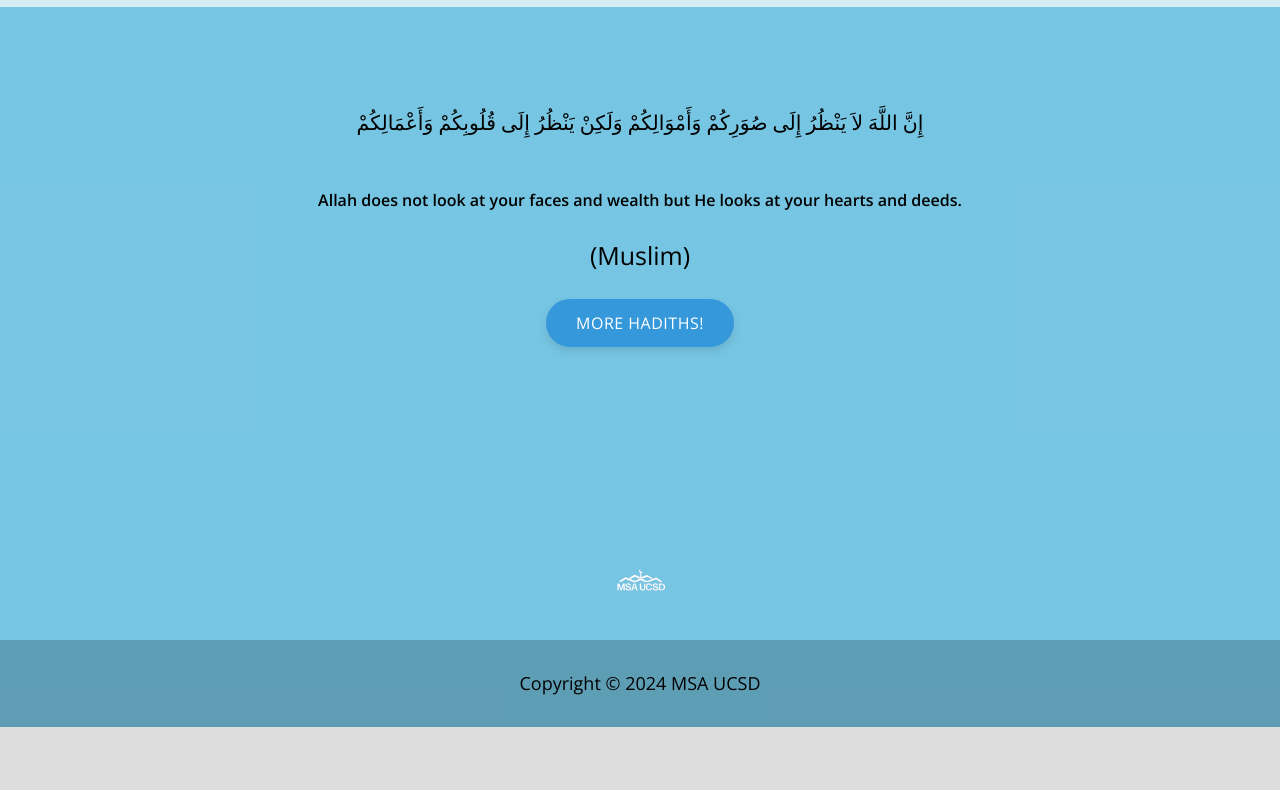
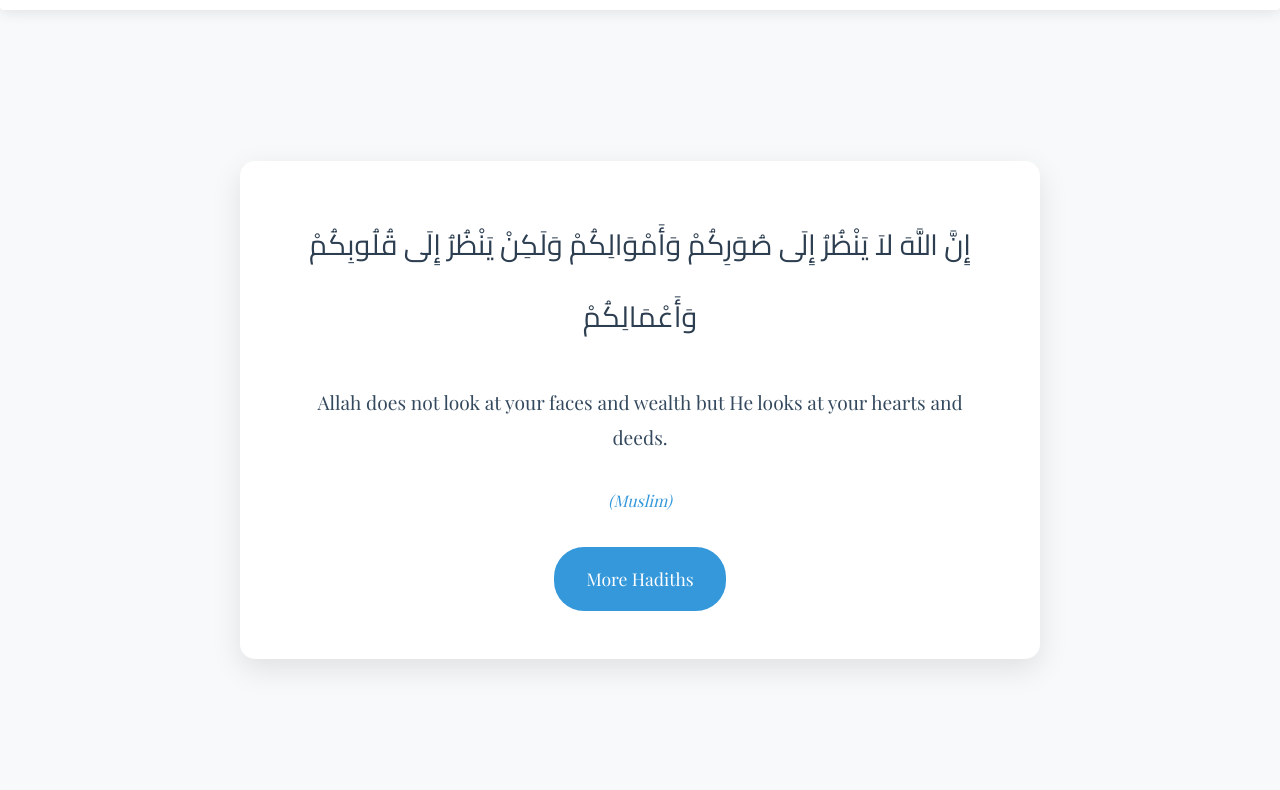
Before and after one commit to MSA-UCSD/hadithFinder, a plain HTML site: page files/3.html in a window 1280 px wide. Shown: the part 73-863 px from the top of the page. Before the commit the page ends 800 px from the top, so only its background shows below. Drawn offline with nearby package versions, Linux system fonts and the light colour scheme.

Commit message:
Update 3.html

```diff
--- a/files/3.html
+++ b/files/3.html
@@ -5,261 +5,226 @@
     <meta http-equiv="X-UA-Compatible" content="IE=edge" />
     <meta name="viewport" content="width=device-width, initial-scale=1" />
 
-    <title>HadithFindr- Intentions</title>
+    <title>HadithFindr - Intentions</title>
+
     <!-- load stylesheets -->
-    <link
-      rel="stylesheet"
-      href="https://fonts.googleapis.com/css?family=Open+Sans:300,400,600"
-    />
-    <!-- Google web font "Open Sans" -->
-    <link rel="stylesheet" href="Font-Awesome-4.7/css/font-awesome.min.css" />
-    <!-- Font Awesome -->
+    <link rel="stylesheet" href="https://fonts.googleapis.com/css2?family=Playfair+Display:wght@400;700&family=Cairo:wght@300;400;600&display=swap" />
+    <link rel="stylesheet" href="https://cdnjs.cloudflare.com/ajax/libs/font-awesome/6.4.0/css/all.min.css" />
     <link rel="stylesheet" href="css/bootstrap.min.css" />
-    <!-- Bootstrap style -->
-    <link rel="stylesheet" href="css/hero-slider-style.css" />
-    <!-- Hero slider style (https://codyhouse.co/gem/hero-slider/) -->
-    <link rel="stylesheet" href="css/magnific-popup.css" />
-    <!-- Magnific popup style (http://dimsemenov.com/plugins/magnific-popup/) -->
-    <link rel="stylesheet" href="css/templatemo-style.css" />
-    <link
-      rel="stylesheet"
-      href="https://cdnjs.cloudflare.com/ajax/libs/font-awesome/4.7.0/css/font-awesome.min.css"
-    />
-    <link rel="preconnect" href="https://fonts.googleapis.com" />
-    <link rel="preconnect" href="https://fonts.gstatic.com" crossorigin />
-    <link
-      href="https://fonts.googleapis.com/css2?family=Cairo:wght@300&family=Playfair+Display&display=swap"
-      rel="stylesheet"
-    />
+    <link rel="icon" type="image/x-icon" href="img/png.png" />
     <meta name="google" content="notranslate" />
-    <link
-      rel="icon"
-      type="image/x-icon"
-      style="object-fit: cover"
-      href="img/png.png"
-    />
 
-    <script src="js/jquery-1.11.3.min.js"></script>
-    <script>
-      var tm_gray_site = false;
+    <style>
+      :root {
+        --primary-color: #2c3e50;
+        --secondary-color: #34495e;
+        --accent-color: #3498db;
+        --text-color: #2c3e50;
+        --background-color: #f8f9fa;
+      }
 
-      if (tm_gray_site) {
-        $("html").addClass("gray");
-      } else {
-        $("html").removeClass("gray");
+      body {
+        font-family: 'Playfair Display', serif;
+        background-color: var(--background-color);
+        color: var(--text-color);
+        line-height: 1.8;
       }
-    </script>
+
+      .main-container {
+        min-height: 100vh;
+        display: flex;
+        flex-direction: column;
+        justify-content: center;
+        padding: 2rem;
+        max-width: 1200px;
+        margin: 0 auto;
+      }
+
+      .hadith-card {
+        background: white;
+        border-radius: 15px;
+        padding: 3rem;
+        box-shadow: 0 10px 30px rgba(0, 0, 0, 0.1);
+        transition: transform 0.3s ease;
+        margin: 2rem auto;
+        max-width: 800px;
+      }
+
+      .hadith-card:hover {
+        transform: translateY(-5px);
+      }
+
+      .arabic-text {
+        font-family: 'Cairo', sans-serif;
+        font-size: 1.8rem;
+        line-height: 2.5;
+        color: var(--primary-color);
+        margin-bottom: 2rem;
+        text-align: center;
+      }
+
+      .translation-text {
+        font-size: 1.2rem;
+        color: var(--secondary-color);
+        margin: 2rem 0;
+        text-align: center;
+        font-weight: 500;
+      }
+
+      .source-text {
+        font-style: italic;
+        color: var(--accent-color);
+        text-align: center;
+        margin-top: 1.5rem;
+      }
+
+      .action-button {
+        background: var(--accent-color);
+        color: white;
+        border: none;
+        padding: 1rem 2rem;
+        border-radius: 30px;
+        font-size: 1.1rem;
+        cursor: pointer;
+        transition: all 0.3s ease;
+        text-decoration: none;
+        display: inline-block;
+        margin-top: 2rem;
+      }
+
+      .action-button:hover {
+        background: var(--primary-color);
+        transform: translateY(-2px);
+        box-shadow: 0 5px 15px rgba(0, 0, 0, 0.2);
+      }
+
+      .navbar {
+        background: white;
+        box-shadow: 0 2px 15px rgba(0, 0, 0, 0.1);
+        padding: 1rem 2rem;
+      }
+
+      .navbar-brand {
+        font-size: 1.5rem;
+        color: var(--primary-color);
+        text-decoration: none;
+      }
+
+      footer {
+        text-align: center;
+        padding: 2rem;
+        margin-top: auto;
+      }
+
+      .footer-logo {
+        width: 60px;
+        margin-bottom: 1rem;
+        transition: transform 0.3s ease;
+      }
+
+      .footer-logo:hover {
+        transform: scale(1.1);
+      }
+
+      @media (max-width: 768px) {
+        .hadith-card {
+          padding: 2rem;
+          margin: 1rem;
+        }
+
+        .arabic-text {
+          font-size: 1.5rem;
+        }
+
+        .translation-text {
+          font-size: 1.1rem;
+        }
+      }
+
+      /* Loading animation */
+      #loader-wrapper {
+        position: fixed;
+        top: 0;
+        left: 0;
+        width: 100%;
+        height: 100%;
+        z-index: 1000;
+        background: var(--background-color);
+        display: flex;
+        justify-content: center;
+        align-items: center;
+      }
+
+      #loader {
+        border: 3px solid #f3f3f3;
+        border-radius: 50%;
+        border-top: 3px solid var(--accent-color);
+        width: 50px;
+        height: 50px;
+        animation: spin 1s linear infinite;
+      }
+
+      @keyframes spin {
+        0% { transform: rotate(0deg); }
+        100% { transform: rotate(360deg); }
+      }
+
+      .loaded #loader-wrapper {
+        visibility: hidden;
+        opacity: 0;
+        transition: all 0.3s ease-out;
+      }
+    </style>
   </head>
 
   <body>
-    <!-- Content -->
-    <div class="cd-hero">
-      <!-- Navigation -->
-      <div class="cd-slider-nav">
     <nav class="navbar">
-          <div class="tm-navbar-bg">
-            <a class="navbar-brand text-uppercase" href="index.html"
-              ><i class="fa fa-moon-o" aria-hidden="true"></i>&nbsp;IAW 2024</a
-            >
-          </div>
+      <a class="navbar-brand" href="index.html">
+        <i class="fas fa-moon"></i> IAW 2024
+      </a>
     </nav>
+
+    <div class="main-container">
+      <div class="hadith-card">
+        <div class="arabic-text" lang="ar">
+          إِنَّ اللَّهَ لاَ يَنْظُرُ إِلَى صُوَرِكُمْ وَأَمْوَالِكُمْ وَلَكِنْ يَنْظُرُ إِلَى قُلُوبِكُمْ وَأَعْمَالِكُمْ
         </div>
 
-      <ul class="cd-hero-slider">
-        <!-- Page 1 Gallery One -->
-        <li class="selected">
-          <div class="cd-full-width">
-            <div
-              class="container-fluid js-tm-page-content"
-              data-page-no="1"
-              data-page-type="gallery"
-            >
-              <div class="tm-img-gallery-container">
-                <center>
-                  <div
-                    class="tm-img-gallery gallery-one"
-                    style="width: 90%; padding-top: 100px"
-                  >
-                    <div style="padding-bottom: 50px">
-                      <p
-                        lang="ar"
-                        style="
-                          font-size: larger;
-                          font-family: 'Cairo', sans-serif;
-                          font-family: 'Playfair Display', serif;
-                        "
-                      >
-                        إِنَّ اللَّهَ لاَ يَنْظُرُ إِلَى صُوَرِكُمْ
-                        وَأَمْوَالِكُمْ وَلَكِنْ يَنْظُرُ إِلَى قُلُوبِكُمْ
-                        وَأَعْمَالِكُمْ
-                      </p>
+        <div class="translation-text">
+          Allah does not look at your faces and wealth but He looks at your hearts and deeds.
         </div>
 
-                    <p style="font-weight: 700; font-size: medium">
-                      Allah does not look at your faces and wealth but He looks
-                      at your hearts and deeds.
-                    </p>
-
-                    <h1 style="padding-top: 10px">(Muslim)</h1>
+        <div class="source-text">
+          (Muslim)
         </div>
 
-                  <div style="padding-top: 10px">
-                    <a href="index.html"
-                      ><button class="buttonOk buttonOk">
-                        More Hadiths!
-                      </button></a
-                    >
-                  </div>
+        <center>
+          <a href="index.html" class="action-button">
+            More Hadiths
+          </a>
         </center>
       </div>
     </div>
-          </div>
-        </li>
-      </ul>
-      <!-- .cd-hero-slider -->
 
-      <footer class="tm-footer">
-        <div class="tm-social-icons-container text-xs-center">
-          <!-- <a
-            href="https://www.instagram.com/msaucsd/?hl=en"
-            target="_blank"
-            class="tm-social-link"
-            ><i class="fa fa-instagram"></i
-          ></a>
-          <a
-            href="https://www.facebook.com/groups/msaucsd"
-            target="_blank"
-            class="tm-social-link"
-            ><i class="fa fa-facebook"></i
-          ></a> -->
-        </div>
-        <center>
-          <a href="index.html"
-            ><img src="img/png.png" style="width: 75px; padding-bottom: 20px"
-          /></a>
-        </center>
-        <p class="tm-copyright-text">
-          Copyright &copy;
-          <span class="tm-copyright-year">current year</span> MSA UCSD
+    <footer>
+      <a href="index.html">
+        <img src="img/png.png" class="footer-logo" alt="Logo" />
+      </a>
+      <p class="copyright-text">
+        Copyright &copy; <span class="tm-copyright-year">2024</span> MSA UCSD
       </p>
     </footer>
-    </div>
-    <!-- .cd-hero -->
 
     <div id="loader-wrapper">
       <div id="loader"></div>
-      <div class="loader-section section-left"></div>
-      <div class="loader-section section-right"></div>
     </div>
 
-    <!-- load JS files -->
-
-    <script src="js/tether.min.js"></script>
-    <script src="js/bootstrap.min.js"></script>
-    <script src="js/hero-slider-main.js"></script>
-    <script src="js/jquery.magnific-popup.min.js"></script>
-
+    <!-- Scripts -->
+    <script src="js/jquery-1.11.3.min.js"></script>
     <script>
-      function adjustHeightOfPage(pageNo) {
-        var pageContentHeight = 0;
-
-        var pageType = $('div[data-page-no="' + pageNo + '"]').data(
-          "page-type"
-        );
-
-        if (pageType != undefined && pageType == "gallery") {
-          pageContentHeight = $(
-            ".cd-hero-slider li:nth-of-type(" +
-              pageNo +
-              ") .tm-img-gallery-container"
-          ).height();
-        } else {
-          pageContentHeight =
-            $(
-              ".cd-hero-slider li:nth-of-type(" +
-                pageNo +
-                ") .js-tm-page-content"
-            ).height() + 20;
-        }
-
-        // Get the page height
-        var totalPageHeight =
-          $(".cd-slider-nav").height() +
-          pageContentHeight +
-          $(".tm-footer").outerHeight();
-
-        // Adjust layout based on page height and window height
-        if (totalPageHeight > $(window).height()) {
-          $(".cd-hero-slider").addClass("small-screen");
-          $(".cd-hero-slider li:nth-of-type(" + pageNo + ")").css(
-            "min-height",
-            totalPageHeight + "px"
-          );
-        } else {
-          $(".cd-hero-slider").removeClass("small-screen");
-          $(".cd-hero-slider li:nth-of-type(" + pageNo + ")").css(
-            "min-height",
-            "100%"
-          );
-        }
-      }
-
-      /*
-            Everything is loaded including images.
-        */
-      $(window).load(function () {
-        adjustHeightOfPage(1); // Adjust page height
-
-        /* Gallery One pop up
-            -----------------------------------------*/
-        $(".gallery-one").magnificPopup({
-          delegate: "a", // child items selector, by clicking on it popup will open
-          type: "image",
-          gallery: { enabled: true },
-        });
-
-        /* Gallery Two pop up
-            -----------------------------------------*/
-        $(".gallery-two").magnificPopup({
-          delegate: "a",
-          type: "image",
-          gallery: { enabled: true },
-        });
-
-        /* Gallery Three pop up
-            -----------------------------------------*/
-        $(".gallery-three").magnificPopup({
-          delegate: "a",
-          type: "image",
-          gallery: { enabled: true },
-        });
-
-        /* Collapse menu after click
-            -----------------------------------------*/
-        $("#tmNavbar a").click(function () {
-          $("#tmNavbar").collapse("hide");
-
-          adjustHeightOfPage($(this).data("no")); // Adjust page height
-        });
-
-        /* Browser resized
-            -----------------------------------------*/
-        $(window).resize(function () {
-          var currentPageNo = $(
-            ".cd-hero-slider li.selected .js-tm-page-content"
-          ).data("page-no");
-
-          // wait 3 seconds
-          setTimeout(function () {
-            adjustHeightOfPage(currentPageNo);
-          }, 1000);
-        });
-
-        // Remove preloader (https://ihatetomatoes.net/create-custom-preloading-screen/)
-        $("body").addClass("loaded");
-
-        // Write current year in copyright text.
-        $(".tm-copyright-year").text(new Date().getFullYear());
+      $(window).on('load', function() {
+        $('body').addClass('loaded');
+        $('.tm-copyright-year').text(new Date().getFullYear());
       });
     </script>
   </body>
```
Lines whose indentation alone changed are shown as unchanged.
